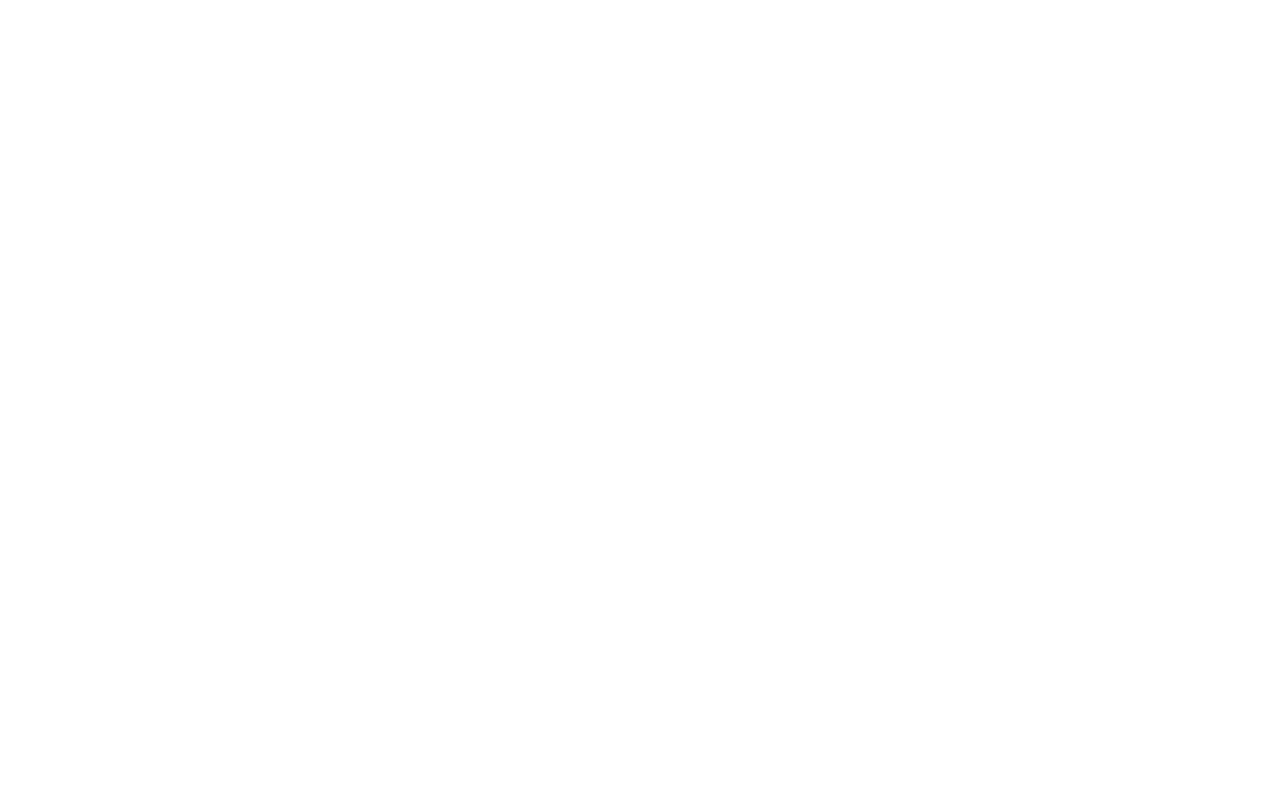
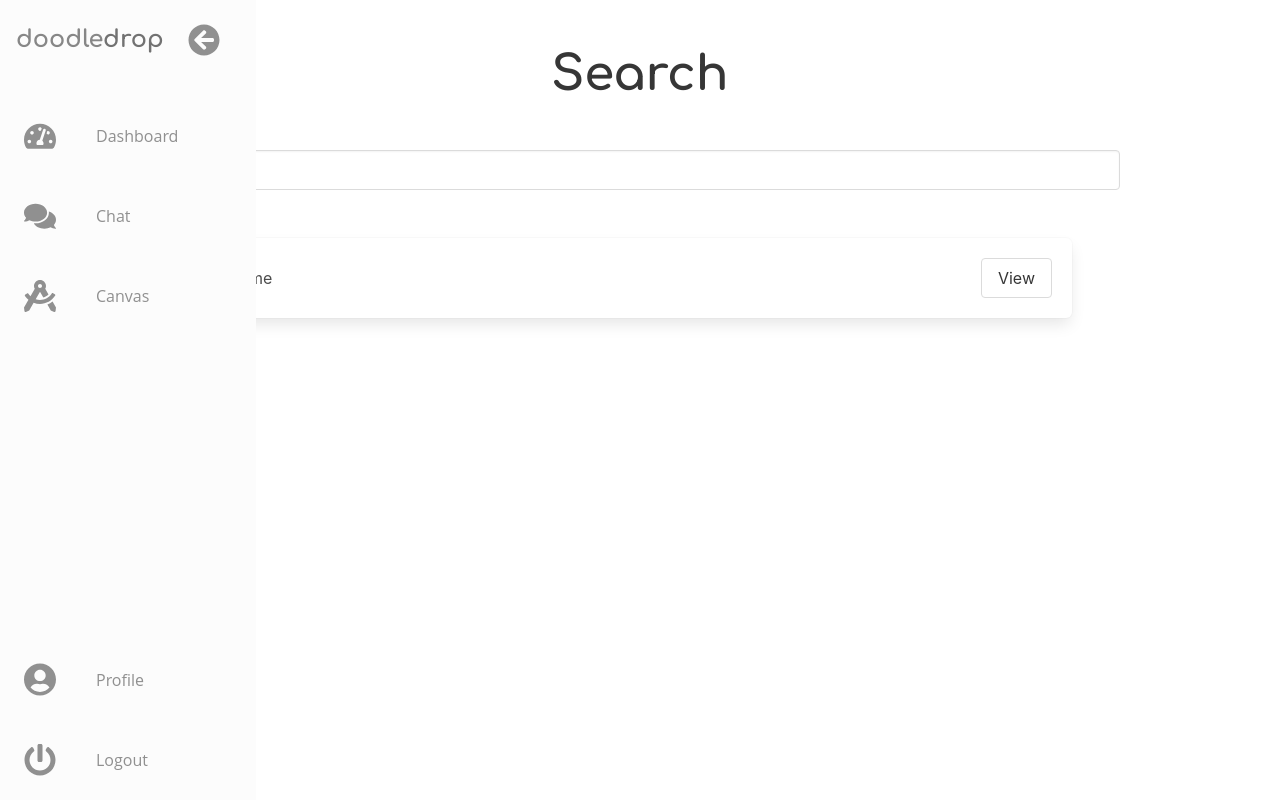
Before and after one commit to PikaYuhno/doodledrop, a React (Create React App) app in the folder client/: page /search in a window 1280 px wide. Built offline with nearby package versions, Linux system fonts and the light colour scheme.

Commit message:
Search html

```diff
--- a/client/src/App.tsx
+++ b/client/src/App.tsx
@@ -11,6 +11,7 @@
 import {connectSocket, disconnectSocket} from './store/chat/actions';
 import {connect} from 'react-redux';
 import {RootReducer} from "./store/root-reducer";
+import Search from "./components/pages/Search";
 
 type AppProps = {
     socket?: SocketIOClient.Socket | null
@@ -29,6 +30,7 @@
         }
         }, []);*/
 
+
     return (
         <React.Fragment>
             <Alert />
@@ -37,6 +39,9 @@
                     <Route path="/" exact component={Landing} />
                     <Route path="/auth/login" exact component={Login} />
                     <Route path="/auth/register" exact component={Register} />
+                    <Route path="/search" exact component={Search} />
+                    {// <ProtectedRoute path="/search" exact component={Search} />
+                    }
                     <ProtectedRoute path="/dashboard" exact component={Dashboard} />
                     <ProtectedRoute path="/chat" exact component={ChatBase} />
                 </Switch>
--- a/client/src/components/pages/Search.tsx
+++ b/client/src/components/pages/Search.tsx
@@ -1,10 +1,51 @@
 import React from 'react';
+import Navbar from '../layouts/core/Navbar';
 
 class Search extends React.Component {
+
+
 
     render() {
         return (
             <React.Fragment>
+                <Navbar />
+
+                <div className="hero">
+                    <div className="hero-body">
+                        <p className="title is-1 has-text-centered">Search</p>
+                    </div>
+                </div>
+
+
+                <div className="container is-max-desktop">
+
+
+                    <div className="control has-icons-left">
+                        <input name="search" className="input input-is-large input-is-rounded" type="text" placeholder="Search"></input>
+                        <span className="icon is-large is-left">
+                            <i className="fas fa-search"></i>
+                        </span>
+                    </div>
+
+                    <div className="section">
+
+                        <div className="box">
+                            <div className="level">
+                                <div className="level-left">
+                                    <p className="image-is-128">
+
+                                    </p>
+                                    <p>Name</p>
+                                </div>
+                                <div className="level-right">
+                                    <button className="button">View</button>
+                                </div>
+                            </div>
+                        </div>
+
+                    </div>
+
+                </div>
 
             </React.Fragment>
         );
```
